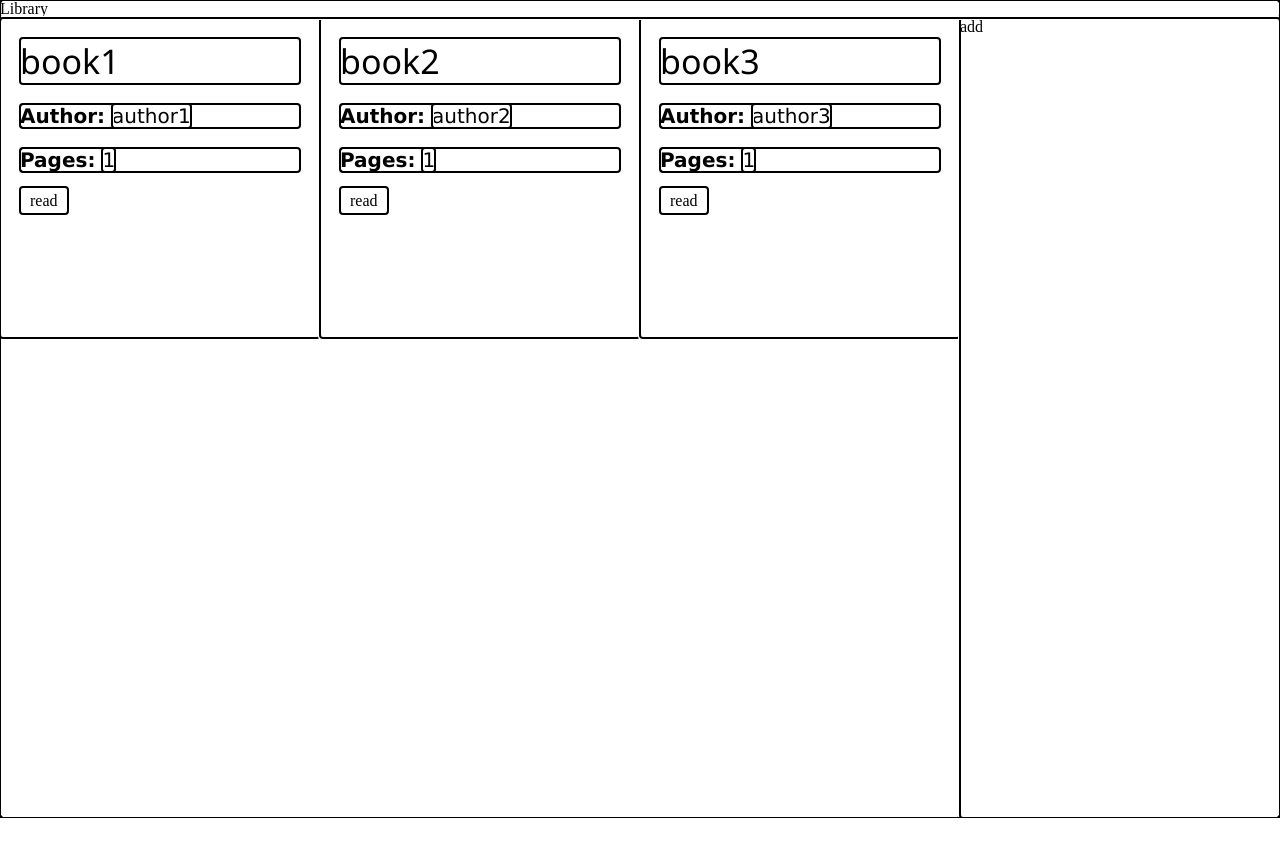
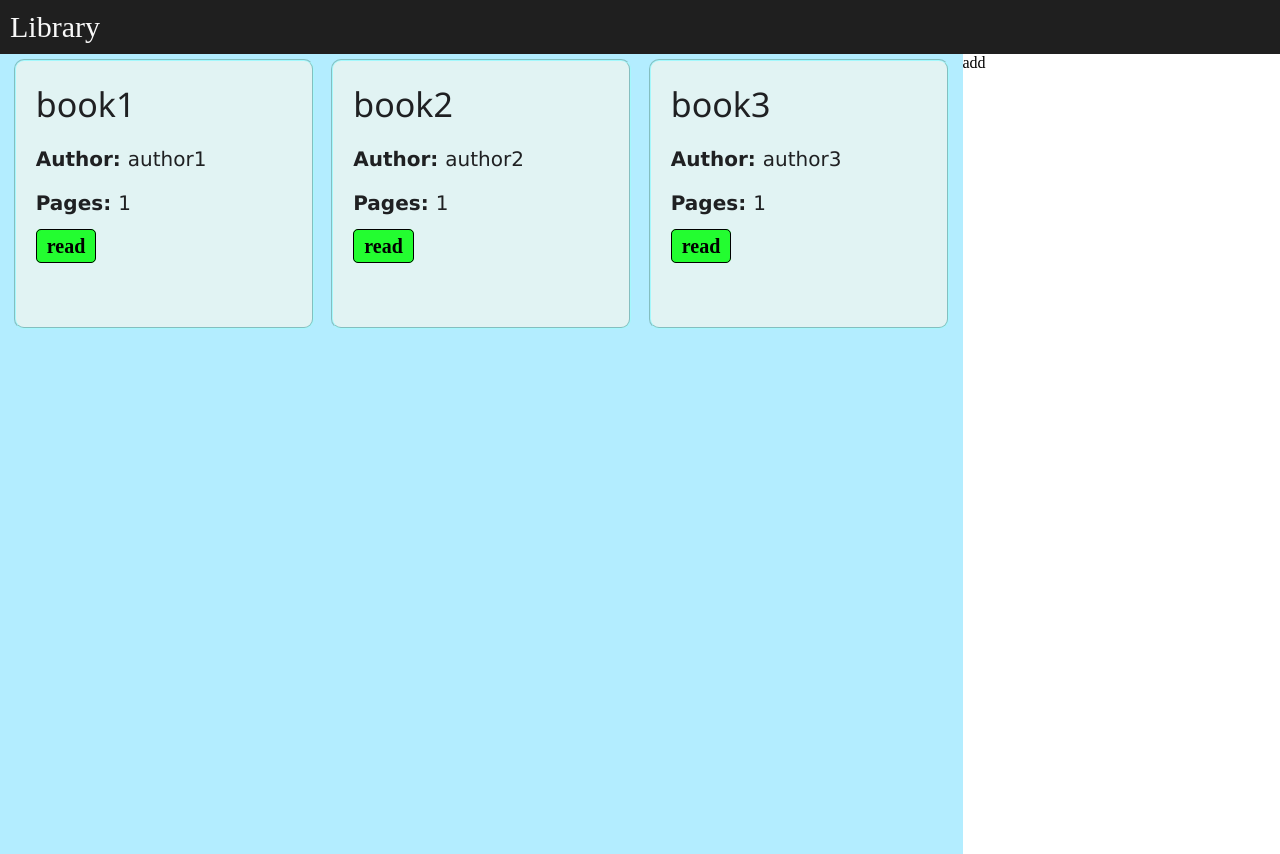
Before and after one commit to singhutp-glitch/book-library, a plain HTML site: page index.html in a window 1280 px wide. Before the commit the page ends 818 px from the top, so only its background shows below. Drawn offline with Linux system fonts and the light colour scheme.

Commit message:
Add styling to the cards

```diff
--- a/style.css
+++ b/style.css
@@ -1,8 +1,14 @@
-*{
+/* *{
     outline: auto;
-}
+} */
 body{
     margin:0;
+}
+.nav{
+    background-color: #1F1F1F;
+    color:#F8F8F8;
+    padding: 10px 10px;
+    font-size: 30px;
 }
 .main{
     display: flex;
@@ -16,14 +22,21 @@ body{
     display: flex;
     justify-content: space-around;
     flex-wrap: wrap;
+    padding: 5px;
+    background-color: #00c3ff4c;
+
 }
 .add{
     flex:1 ;
 }
 .card{
-    width: 320px;
-    height: 320px;
+    width: 300px;
+    height: 270px;
     box-sizing: border-box;
+    border: groove rgba(141, 249, 255, 0.704) 2px;
+    border-radius: 10px;
+    background-color: #e1f3f3;
+    color:rgb(31, 32, 34);
 }
 .card>div{
     margin:20px 20px;
@@ -43,4 +56,10 @@ body{
 .status{
     display: inline;
     padding: 5px 10px;
+    border:solid 1px black;
+    background-color: rgba(0, 255, 13, 0.843);
+    font-size: 20px;
+    font-weight: bold;
+    color:rgb(0, 0, 0);
+    border-radius: 5px;
 }
```
